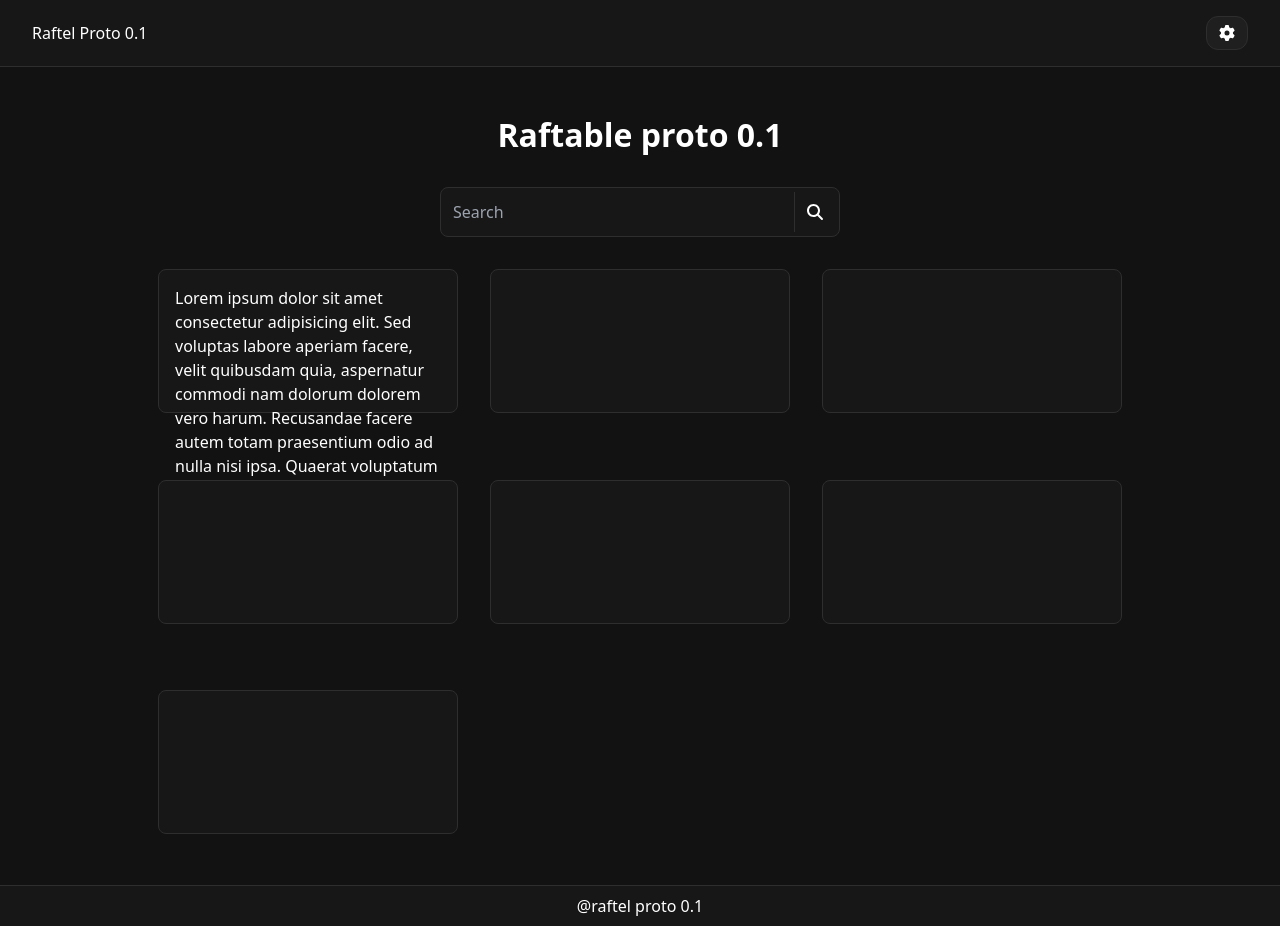
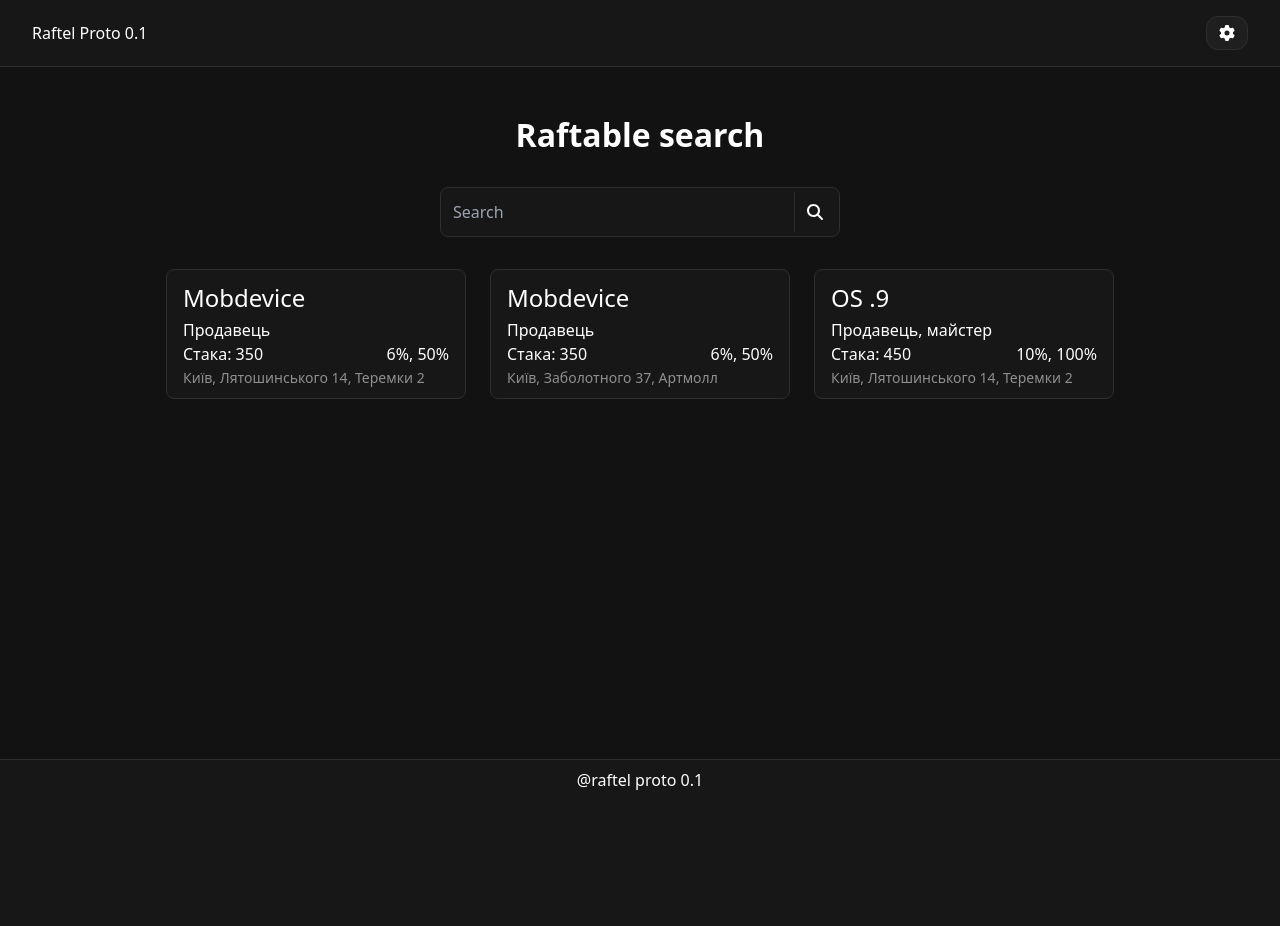
Before and after one commit to Bobr2004/RaftelFinanceProto1, a React (Vite) app: page / in a window 1280 px wide. After the commit the page ends 800 px from the top, so only its background shows below. Built offline with nearby package versions, Linux system fonts and the light colour scheme.

Commit message:
raftable card; raftable page handling

```diff
--- a/src/Router.tsx
+++ b/src/Router.tsx
@@ -9,8 +9,8 @@ function Router() {
       <BrowserRouter>
          <Routes>
             <Route path="/" element={<Layout />}>
-               <Route path="/" index element={<SearchPage/>} />
-               <Route path="/mobdevice" element={<MobdevicePage />} />
+               <Route path="" index element={<SearchPage/>} />
+               <Route path="raftable/:id" element={<MobdevicePage />} />
                <Route path="*" element={<NotFound />} />
             </Route>
          </Routes>
--- a/src/components/ui/Raftable.tsx
+++ b/src/components/ui/Raftable.tsx
@@ -1,13 +1,33 @@
+import { Link } from "react-router-dom";
+import { Row } from "../positional/Rows";
+import { raftableType } from "../../pages/mob device/dummyData";
 
-type RaftableType = {
-   children?: React.ReactNode;
+function Raftable({
+   id,
+   title,
+   jobTitle,
+   place,
+   rate,
+   percentage
+}: raftableType) {
+   return (
+      <Link
+         to={`raftable/${id}`}
+         className="C-borderBox border rounded-lg p-4 w-full C-bgBox C-hoverBorderBox C-hoverSpecialBox cursor-pointer"
+      >
+         <h3 className="mb-2">{title}</h3>
+         <p>{jobTitle}</p>
+         <ul className="flex justify-between ">
+            <li title="Ставка">Стака: {rate}</li>
+            <li title="Процент від продажу">{percentage}</li>
+         </ul>
+         <Row className="justify-between C-textSofter">
+            <span style={{ fontSize: "0.875em" }} className="-mb-2">
+               {place}
+            </span>{" "}
+         </Row>
+      </Link>
+   );
 }
 
-
-function Raftable({children}: RaftableType) {
-  return (
-    <div className="C-borderBox border rounded-lg p-4 w-full h-36 C-bgBox">{children}</div>
-  )
-}
-
-export {Raftable}
+export { Raftable };
--- a/src/pages/SearchPage.scss
+++ b/src/pages/SearchPage.scss
@@ -2,7 +2,6 @@
    display: grid;
    grid-template-columns: repeat(auto-fit, 300px);
    justify-content: center;
-   gap: 2rem;
-   height: 75vh;
-   overflow-y: scroll;
+   align-items: center;
+   gap: 1.5rem;
 }
--- a/src/pages/SearchPage.tsx
+++ b/src/pages/SearchPage.tsx
@@ -3,27 +3,21 @@ import { SearchBar } from "../components/ui/SearchBar";
 
 import "./SearchPage.scss";
 
+import { raftables } from "./mob device/dummyData";
+
 function SearchPage() {
    return (
       <>
-        <h1 className="text-center my-10 font-bold">Raftable proto 0.1</h1>
+         <h1 className="text-center my-10 font-bold">Raftable search</h1>
          <div className="my-8 max-w-[400px] mx-auto">
             <SearchBar />
          </div>
-         <div className="GridRaftables container mx-auto">
-            <Raftable>
-               Lorem ipsum dolor sit amet consectetur adipisicing elit. Sed
-               voluptas labore aperiam facere, velit quibusdam quia, aspernatur
-               commodi nam dolorum dolorem vero harum. Recusandae facere autem
-               totam praesentium odio ad nulla nisi ipsa. Quaerat voluptatum
-               impedit, corporis aspernatur tempora excepturi!
-            </Raftable>
-            <Raftable />
-            <Raftable />
-            <Raftable />
-            <Raftable />
-            <Raftable />
-            <Raftable />
+         <div>
+            <ul className="GridRaftables container mx-auto">
+               {raftables?.map((raf) => (
+                     <Raftable {...raf} />
+               ))}
+            </ul>
          </div>
       </>
    );
--- a/src/pages/mob device/MobdevicePage.tsx
+++ b/src/pages/mob device/MobdevicePage.tsx
@@ -23,17 +23,9 @@ import { FontAwesomeIcon } from "@fortawesome/react-fontawesome";
 import { faCoins } from "@fortawesome/free-solid-svg-icons";
 import { PaymentInput } from "../../components/ui/PaymentInput";
 import { TeremkyRaftable } from "./types";
-import { useSearchParams } from "react-router-dom";
+import { NavLink, useParams, useSearchParams } from "react-router-dom";
 
-////// Experimental
-// import strawHat from "../assets/Straw Hat Icon 147411.svg";
-// import { StrawHatIcon } from "../customIcons/StrawHatIcon.tsx";
-
-// type optionalFieldType = {
-//    id: string,
-//    name: string,
-
-// }
+import { raftables } from "./dummyData";
 
 type paymentInputType = {
    id: number;
@@ -65,11 +57,34 @@ function MobdevicePage() {
    // Inner States
    const [searchParams, setSearchParams] = useSearchParams();
 
+   const { id } = useParams();
+
+   const raftableData = useMemo(
+      () => raftables.find((raf) => raf.id === Number(id)),
+      []
+   );
+   if (!raftableData)
+      return (
+         <>
+            <h1 className="font-bold text-center mb-8 mt-8 md:mt-24 flex flex-col gap-4">
+               <span>404</span> <span>Raftable not found</span>
+            </h1>
+            <p className="text-center">
+               <NavLink to={"/"} className=" underline ">
+                  Home page
+               </NavLink>
+            </p>
+         </>
+      );
+
    const mode: "month" | "day" = useMemo(() => {
       const searchMode = searchParams.get("mode") || "";
       if (searchMode === "month" || searchMode === "day") return searchMode;
       return "day";
    }, [searchParams]);
+
+   // for blur animation
+   const [initialLoad, setInitialLoad] = useState(true);
 
    const setMode = (mode: "month" | "day") => {
       setSearchParams({ mode });
@@ -80,12 +95,12 @@ function MobdevicePage() {
    // Days
    const [days, setDays] = useState<number | "">("");
 
-   const rate = TeremkyRaftable.rate;
+   const rate = raftableData.rate;
 
    // Payments
    const [paymentInputs, setPaymentInputs] = useState<paymentInputType[]>(
       () => {
-         return TeremkyRaftable.payments.map((py) => {
+         return raftableData.payments.map((py) => {
             return { value: "", ...py };
          });
       }
@@ -132,7 +147,11 @@ function MobdevicePage() {
    };
 
    useEffect(() => {
-      triggerBlur();
+      if (initialLoad) {
+         setInitialLoad(false);
+      } else {
+         triggerBlur();
+      }
    }, [triggerAnimation]);
 
    useEffect(() => {
@@ -187,7 +206,7 @@ function MobdevicePage() {
    return (
       <>
          <h1 className="font-bold text-center mb-8 mt-8 md:mt-24">
-            Mobdevice Revenue
+            {raftableData.title}
          </h1>
          <Row className="justify-center md:max-w-[650px] mx-auto mb-2">
             <Tab
@@ -322,7 +341,7 @@ function MobdevicePage() {
             </Row32>
             <Row className="justify-between C-textSofter">
                <span style={{ fontSize: "0.875em" }}>
-                  {TeremkyRaftable.place}
+                  {raftableData.place}
                </span>{" "}
                <span style={{ fontSize: "0.875em" }}>
                   {t("calculation.tableAuthor")}: ??
--- /dev/null
+++ b/src/pages/mob device/dummyData.ts
@@ -0,0 +1,123 @@
+type paymentType = {
+   id: number;
+   order: number;
+   name: string;
+   percentage: number;
+   info?: string;
+
+   // optional
+   base?: boolean;
+   secondary?: boolean;
+};
+
+type raftableType = {
+   id: number;
+   title: string;
+   jobTitle: string;
+   place: string;
+   rate: number;
+   percentage: string;
+
+   payments: paymentType[];
+
+   specialCode?: string;
+};
+
+const teremkyRaftable = {
+   id: 1,
+   title: "Mobdevice",
+   jobTitle: "Продавець",
+   place: "Київ, Лятошинського 14, Теремки 2",
+   rate: 350,
+   percentage: "6%, 50%",
+
+   specialCode: "Strawhat",
+
+   payments: [
+      {
+         id: 1231,
+         order: 0,
+         name: "Каса",
+         percentage: 6,
+         base: true,
+         info: "Вся каса враховуючи послуги та різні типи товарів*"
+      },
+      { id: 1238, order: 1, name: "Товари", percentage: 6 },
+      { id: 1232, order: 2, name: "Павербанки та годиннки", percentage: 5 },
+      {
+         id: 1234,
+         order: 4,
+         name: "Послуги",
+         percentage: 50,
+         secondary: true
+      }
+   ]
+};
+
+const artMallRaftable = {
+   id: 2,
+   title: "Mobdevice",
+   jobTitle: "Продавець",
+   place: "Київ, Заболотного 37, Артмолл",
+   rate: 350,
+   percentage: "6%, 50%",
+
+   payments: [
+      {
+         id: 1231,
+         order: 0,
+         name: "Каса",
+         percentage: 6,
+         base: true,
+         info: "Вся каса враховуючи послуги та різні типи товарів*"
+      },
+      { id: 1238, order: 1, name: "Товари", percentage: 6 },
+      { id: 1232, order: 2, name: "Павербанки та годиннки", percentage: 5 },
+      {
+         id: 1234,
+         order: 4,
+         name: "Послуги",
+         percentage: 50,
+         secondary: true
+      }
+   ]
+};
+
+const KeysRaftable = {
+   id: 8,
+   title: "OS .9",
+   jobTitle: "Продавець, майстер",
+   place: "Київ, Лятошинського 14, Теремки 2",
+   rate: 450,
+   percentage: "10%, 100%",
+
+   specialCode: "Akagami",
+
+   payments: [
+      {
+         id: 1231,
+         order: 0,
+         name: "Каса",
+         percentage: 10,
+         base: true,
+         info: "Вся каса враховуючи товари та аварійку*"
+      },
+      { id: 1238, order: 1, name: "Товари", percentage: 10 },
+      {
+         id: 1234,
+         order: 4,
+         name: "Аварійка",
+         percentage: 100,
+         secondary: true
+      }
+   ]
+};
+
+const raftables: raftableType[] = [
+   teremkyRaftable, artMallRaftable, KeysRaftable
+];
+
+
+export {raftables};
+
+export type {paymentType, raftableType};
--- a/src/pages/mob device/types.ts
+++ b/src/pages/mob device/types.ts
@@ -10,12 +10,12 @@ type paymentType = {
    secondary?: boolean;
 };
 
-
 type RaftableType = {
    id: string;
    place: string;
 
    rate: number;
+   averagePercentage: string;
 
    payments: paymentType[];
 
@@ -59,10 +59,11 @@ const TeremkyRaftable: RaftableType = {
    id: "da937b90-c9ce-4573-a006-c2c05252e369",
    place: "Київ, Лятошинського, 14",
    rate: 350,
+   averagePercentage: "5 - 60%",
 
-   payments: TeremkyPayments,
+   payments: TeremkyPayments
 
-   specialCode: "Strawhat"
+   // specialCode: "Akagami"
 };
 
 export { TeremkyRaftable };
```
